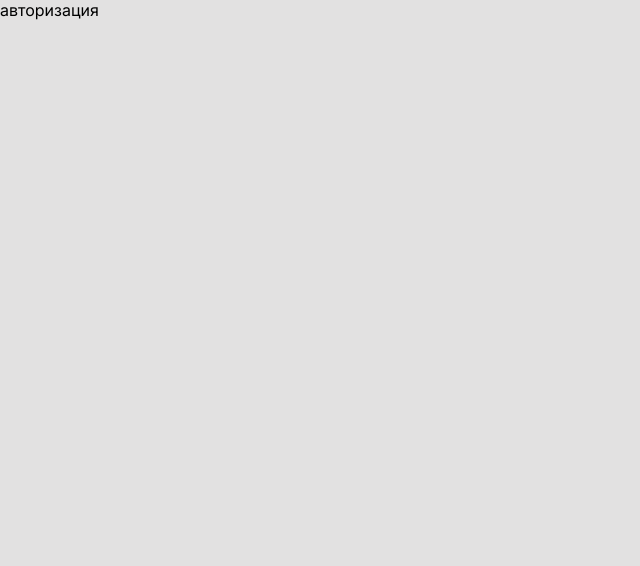
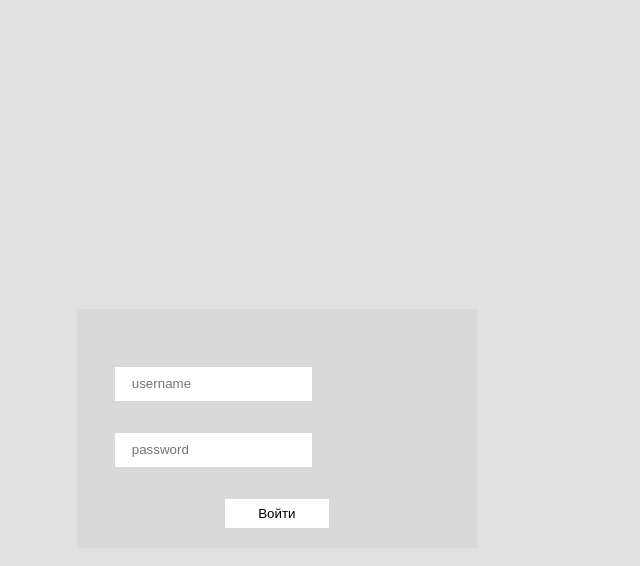
Before and after one commit to gfR616/AEtestTask, a Vue app: page /auth in a window 1280 px wide. Shown: the top 566 px of the page, without its empty margins (0-640 px from the left). Built offline with nearby package versions, Linux system fonts and the light colour scheme.

Commit message:
верстка авторизации

```diff
--- a/src/App.vue
+++ b/src/App.vue
@@ -14,16 +14,27 @@ const route = useRoute()
 :root {
   --nav-bar-color: #165996;
   --background-color: #e2e1e1;
-  --buttons-color-primary: #d9d9d9;
-  --buttons-color-secondary: #ffffff;
+  --primary-color: #d9d9d9;
+  --secondary-color: #ffffff;
+}
+
+html,
+body {
+  height: 100%;
+  min-height: 100vh;
+  margin: 0;
 }
 
 body {
-  margin: 0;
   font-family: 'Inter', sans-serif;
   font-optical-sizing: auto;
   font-style: 12px;
   font-weight: 400;
   background: var(--background-color);
 }
+#app {
+  height: 100%;
+  width: 100%;
+  display: flex;
+}
 </style>
--- a/src/app/core/auth/auth.vue
+++ b/src/app/core/auth/auth.vue
@@ -1,5 +1,63 @@
-<script lang="ts" setup></script>
+<script lang="ts" setup>
+const getAuth = () => {
+  console.log('auth!!')
+}
+</script>
 
 <template>
-  <div>авторизация</div>
+  <div class="auth-container">
+    <form v-on:submit="getAuth" class="auth-form">
+      <div class="inputs-group">
+        <input class="input" placeholder="username" type="text" />
+        <input class="input" placeholder="password" type="text" />
+      </div>
+      <div class="auth-button-container">
+        <button type="submit" class="auth-button">Войти</button>
+      </div>
+    </form>
+  </div>
 </template>
+
+<style scoped>
+.auth-form {
+  /* height: 45vh; вариант с относительным размером формы предполагает изменение размеров инпутов и кнопок, это не самое удачное решение
+  width: 43vw; */
+  min-width: 400px;
+  background-color: var(--primary-color);
+  padding: 0 0 20px 0;
+}
+
+.auth-container {
+  display: flex;
+  align-items: center;
+  width: 100%;
+  padding: 7vh 0 0 6vw;
+}
+
+.inputs-group {
+  display: flex;
+  flex-direction: column;
+  margin: 58px 0 0 38px;
+}
+
+.input {
+  margin-bottom: 32px;
+  width: 180px;
+  height: 34px;
+  border: none;
+  padding: 0 0 0 17px;
+}
+
+.auth-button-container {
+  width: 100%;
+  display: flex;
+  justify-content: center;
+}
+
+.auth-button {
+  width: 104px;
+  height: 29px;
+  background: var(--secondary-color);
+  border: none;
+}
+</style>
```
